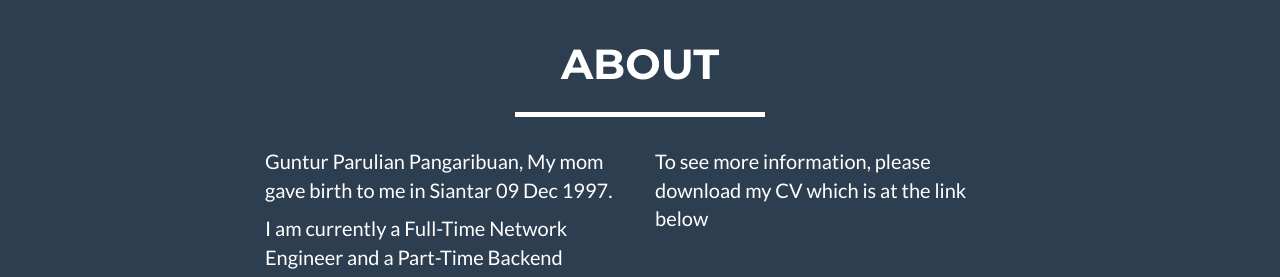
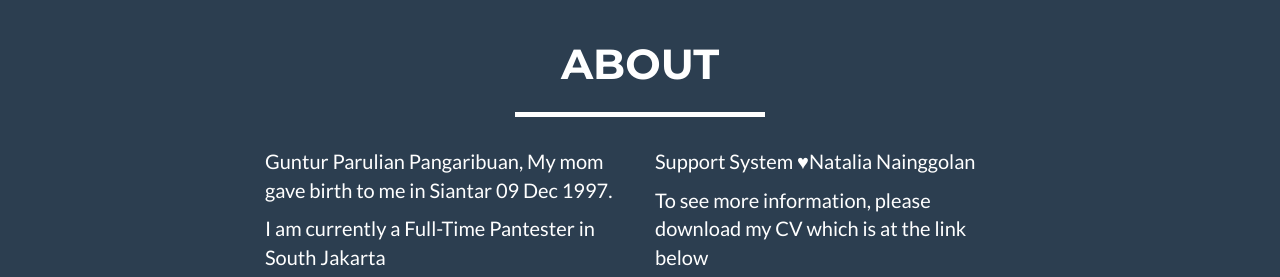
Before and after one commit to btxcode/btxcode.github.io, a plain HTML site: page index.html in a window 1280 px wide. Shown: the part 919-1196 px from the top of the page. Drawn offline with nearby package versions, Linux system fonts and the light colour scheme; a script that the page names is missing.

Commit message:
Update index.html

```diff
--- a/index.html
+++ b/index.html
@@ -86,9 +86,10 @@
             <div class="row">
                 <div class="col-lg-4 col-lg-offset-2">
                     <p>Guntur Parulian Pangaribuan, My mom gave birth to me in Siantar 09 Dec 1997.</p>
-					<p>I am currently a Full-Time Network Engineer and a Part-Time Backend Developer in South Jakarta</p>
+					<p>I am currently a Full-Time Pantester in South Jakarta</p>
                 </div>
                 <div class="col-lg-4">
+		    <p>Support System &hearts;<a href="https://instagram.com/nataliaa_ngl">Natalia Nainggolan</a> </p>
                     <p>To see more information, please download my CV which is at the link below</p>
                 </div>
                 <div class="col-lg-8 col-lg-offset-2 text-center">
```
